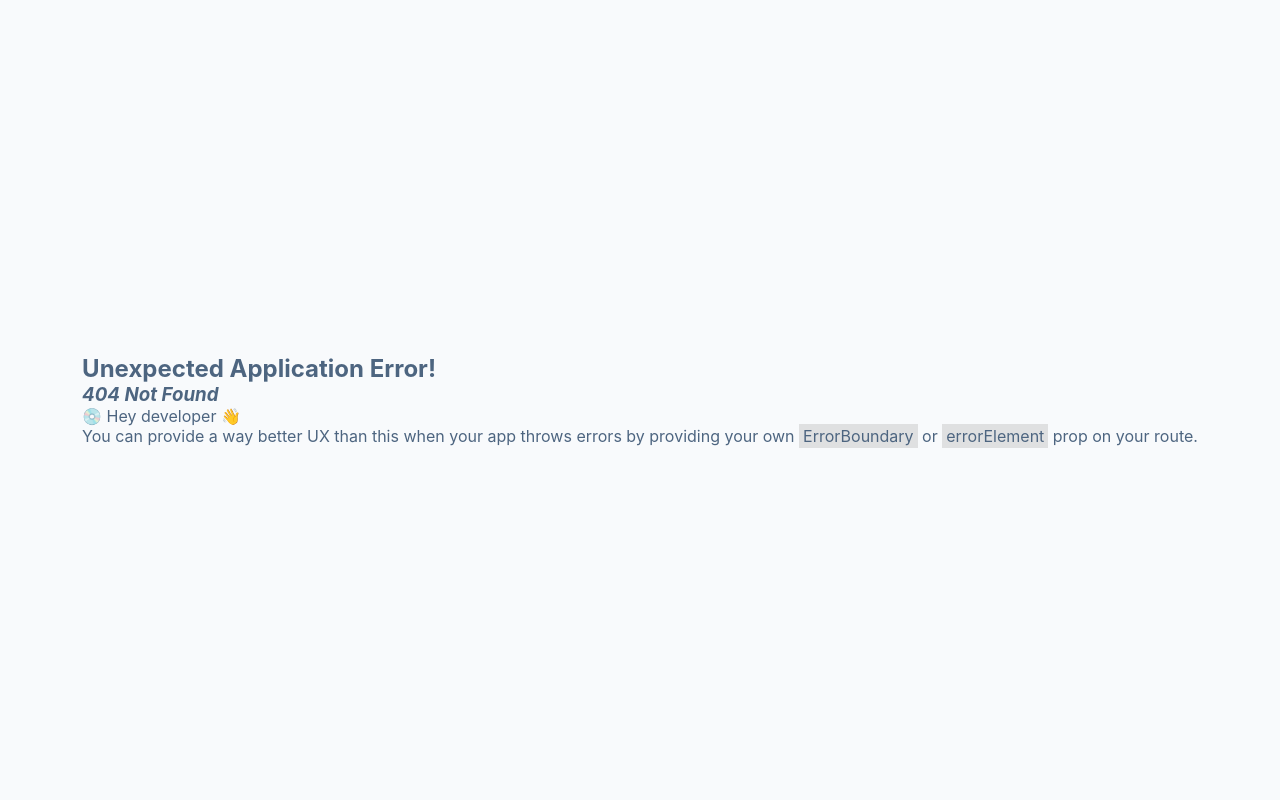
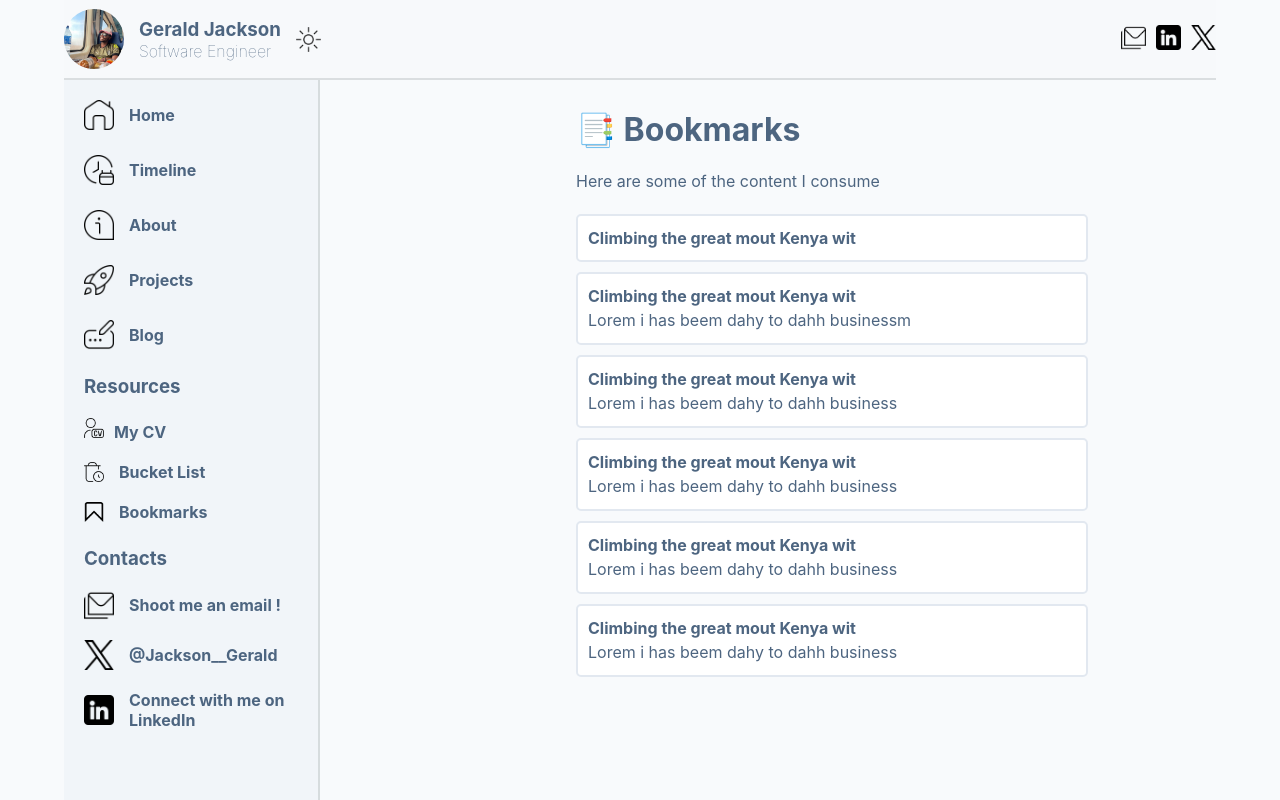
Before and after one commit to Codedys/Portfolio, a React (Vite) app: page /bookmarks in a window 1280 px wide. Before the commit this address had no page. Built offline with nearby package versions, Linux system fonts and the light colour scheme.

Commit message:
made a few changes on my bookmart page

```diff
--- a/src/App.jsx
+++ b/src/App.jsx
@@ -4,6 +4,16 @@ import { useState } from "react";
 
 const App = () => {
   const [toggle, setToggle] = useState(false);
+
+  const handleDownload = () => {
+    const link = document.createElement("a");
+    link.href = "/jacksonobere.pdf";
+    link.download = "ObereCv.pdf";
+    link.click();
+  };
+  const handleToggle = () => {
+    setToggle(!toggle);
+  };
 
   return (
     <div className="container">
@@ -17,9 +27,15 @@ const App = () => {
           <img className="icon" src="/light.png" alt="" />
         </div>
         <div className="socials">
-          <img src="/email.png" alt="" />
-          <img src="/linkedin.png" alt="" />
-          <img src="/twitter.png" alt="" />
+          <a href="mailto:oberegeraldjackson@gmail.com" target="_blank">
+            <img src="/email.png" alt="" />
+          </a>
+          <a >
+            <img src="/linkedin.png" alt="" />
+          </a>
+          <a href="https://x.com/Jackson__Gerald">
+            <img src="/twitter.png" alt="" />
+          </a>
         </div>
       </nav>
 
@@ -56,46 +72,48 @@ const App = () => {
             </Link>
           </div>
           <div className="route-elements">
-            <Link onClick={()=> setToggle(!toggle)} className="desktop">
+            <Link onClick={handleToggle} className="desktop">
               <img src="resources.png" alt="" />
               <h4>Resources</h4>
             </Link>
             <div className="underitems">
               <h3>Resources</h3>
-              <div>
+              <div onClick={handleDownload}>
                 <img src="/cv.png" alt="" />
                 <span>My CV</span>
               </div>
-              <div>
+              <Link className="ulinks" to="bucketlist">
                 <img src="/bucket.png" alt="" />
                 <span>Bucket List</span>
-              </div>
-              <div>
+              </Link>
+              <Link className="ulinks" to="bookmarks">
                 <img src="/bookmark.png" alt="" />
                 <span>Bookmarks</span>
-              </div>
+              </Link>
             </div>
           </div>
           <div className="route-elements">
             <div className="underitems">
               <h3>Contacts</h3>
-              <div>
+              <a href="mailto:oberegeraldjackson@gmail.com" target="_blank">
                 <img src="/email.png" alt="" />
                 <span>Shoot me an email !</span>
-              </div>
-              <div>
+              </a>
+
+              <a href="https://x.com/Jackson__Gerald" target="blank">
                 <img src="/twitter.png" alt="" />
                 <span>@Jackson__Gerald</span>
-              </div>
-              <div>
+              </a>
+
+              <a href="https://x.com/Jackson__Gerald" target="blank">
                 <img src="/linkedin.png" alt="" />
                 <span>Connect with me on LinkedIn</span>
-              </div>
+              </a>
             </div>
           </div>
         </div>
         <div className="page-content">
-          {toggle ? <Popup /> : null}
+          {toggle ? <Popup clickToggler={handleToggle} /> : null}
           <Outlet />
         </div>
       </main>
--- a/src/components/blog/blog.css
+++ b/src/components/blog/blog.css
@@ -6,6 +6,7 @@
     padding-right: 10px;
 
     h1{
+
         margin-top: 10px;
 
     }
--- a/src/components/blogpost/Blogpost.jsx
+++ b/src/components/blogpost/Blogpost.jsx
@@ -59,7 +59,7 @@ const Blogpost = () => {
   return (
     <div className="blogpost-main">
       {blog ? (
-        <div dangerouslySetInnerHTML={{ __html: blog }} />
+        <div  className =" content"dangerouslySetInnerHTML={{ __html: blog }} />
       ) : (
         <p>Loading...</p>
       )}
--- a/src/components/blogpost/blogpost.css
+++ b/src/components/blogpost/blogpost.css
@@ -5,13 +5,15 @@
     overflow-y: auto;
     padding-right: 10px;
 
+    .content{
+      width: 100%;
       img{
         width: 100%;
         height: auto;
         object-fit: contain;
       }
 
-    /* blogpost.css */
+
 
       .copy-button {
         position: absolute;
@@ -40,5 +42,16 @@
       pre code {
         padding-right: 50px;
       }
+    }
 
 }
+@media (max-width: 480px) {
+  .blogpost-main{
+    height: 100%;
+    width: 100%;
+    margin-top: 10px;
+    overflow-y: auto;
+    padding-right: 5px;
+  }
+
+}
--- /dev/null
+++ b/src/components/bookmarks/Bookmarks.jsx
@@ -0,0 +1,38 @@
+import ".././bucketlist/bucketlist.css"
+
+const Bookmarks = () => {
+  return (
+    <div className="bucketlist-main">
+      <h1>📑 Bookmarks</h1>
+      <p> Here are some of the content I consume</p>
+      <div className="bucketlist-cards">
+        <div className="b-card">
+          <h5>Climbing the great mout Kenya wit</h5>
+          <p></p>
+        </div>
+        <div className="b-card">
+          <h5>Climbing the great mout Kenya wit</h5>
+          <p>Lorem i has beem dahy to dahh businessm </p>
+        </div>
+        <div className="b-card">
+          <h5>Climbing the great mout Kenya wit</h5>
+          <p>Lorem i has beem dahy to dahh business </p>
+        </div>
+        <div className="b-card">
+          <h5>Climbing the great mout Kenya wit</h5>
+          <p>Lorem i has beem dahy to dahh business </p>
+        </div>
+        <div className="b-card">
+          <h5>Climbing the great mout Kenya wit</h5>
+          <p>Lorem i has beem dahy to dahh business </p>
+        </div>
+        <div className="b-card">
+          <h5>Climbing the great mout Kenya wit</h5>
+          <p>Lorem i has beem dahy to dahh business </p>
+        </div>
+      </div>
+    </div>
+  )
+}
+
+export default Bookmarks
--- a/src/components/popup/Popup.jsx
+++ b/src/components/popup/Popup.jsx
@@ -1,20 +1,29 @@
-import "./popup.css"
+import "./popup.css";
+import { Link } from "react-router-dom";
+const Popup = ({ clickToggler }) => {
+  const handleDownload = () => {
+    const link = document.createElement("a");
+    link.href = "/jacksonobere.pdf";
+    link.download = "ObereCv.pdf";
+    link.click();
+    clickToggler();
+  };
 
-const Popup = () => {
   return (
     <div className="popup-main">
-      <div>
+      <div onClick={handleDownload}>
         <img src="/cv.png" alt="" />
         <span>My CV</span>
       </div>
-      <div>
+      <Link  onClick={()=>{clickToggler()}} className="lis" to="/bucketlist">
         <img src="/bucket.png" alt="" />
         <span>Bucket List</span>
-      </div>
-      <div>
+      </Link>
+
+      <Link onClick={()=>{clickToggler()}}  className="lis" to="bookmarks">
         <img src="/bookmark.png" alt="" />
         <span>Bookmarks</span>
-      </div>
+      </Link>
     </div>
   );
 };
--- a/src/components/popup/popup.css
+++ b/src/components/popup/popup.css
@@ -25,4 +25,19 @@
       font-size: medium;
     }
   }
+
+  .lis {
+    text-decoration: none;
+    color: inherit;
+    img {
+      height: 20px;
+      width: 20px;
+      cursor: pointer;
+    }
+    span {
+      margin-left: 10px;
+      font-weight: bold;
+      font-size: medium;
+    }
+  }
 }
--- a/src/index.css
+++ b/src/index.css
@@ -28,8 +28,6 @@ body {
     justify-content: space-between;
     align-items: center;
     border-bottom: 2px solid rgba(159, 166, 168, 0.329);
-    padding-left: 30px;
-    padding-right: 30px;
     background-color: rgba(248, 250, 252, 0.5);
 
     .userinfo {
@@ -92,6 +90,7 @@ body {
           gap: 15px;
           text-decoration: none;
           color: inherit;
+
         }
 
         .desktop {
@@ -102,14 +101,39 @@ body {
           flex-direction: column;
           gap: 20px;
 
+          a{
+            text-decoration: none;
+            color: inherit;
+
+            span {
+
+              font-weight: bold;
+              font-size: medium;
+            }
+
+          }
+
           div {
+            cursor: pointer;
+            img {
+              height: 20px;
+              width: 20px;
+
+            }
+            span {
+              margin-left: 10px;
+              font-weight: bold;
+              font-size: medium;
+            }
+          }
+          .ulinks {
             img {
               height: 20px;
               width: 20px;
               cursor: pointer;
             }
             span {
-              margin-left: 10px;
+
               font-weight: bold;
               font-size: medium;
             }
@@ -138,10 +162,8 @@ body {
 @media (max-width: 480px) {
   .container {
     nav {
-      padding-left: 5px;
-      padding-right: 5px;
-      position: fixed;
-
+      width: 90%;
+      position:fixed ;
 
       .userinfo {
         gap: 10px;
@@ -202,18 +224,21 @@ body {
               width: 20px;
               cursor: pointer;
             }
-
           }
           .underitems {
+
             display: none;
             flex-direction: column;
             gap: 20px;
 
             div {
+
+
               img {
                 height: 20px;
                 width: 20px;
                 cursor: pointer;
+
               }
               span {
                 margin-left: 10px;
@@ -221,6 +246,7 @@ body {
                 font-size: medium;
               }
             }
+
           }
           .links {
             display: flex;
@@ -243,7 +269,6 @@ body {
         width: 100%;
         padding-bottom: 70px;
         padding-top: 70px;
-
       }
     }
   }
--- a/src/lib/router.jsx
+++ b/src/lib/router.jsx
@@ -7,6 +7,7 @@ import Blog from "../components/blog/Blog";
 import Timeline from "../components/timeline/Timeline";
 import Bucketlist from "../components/bucketlist/Bucketlist";
 import Bloglist from "../components/bloglist/Bloglist";
+import Bookmarks from "../components/bookmarks/Bookmarks";
 import {posts}  from "./query";
 import { allPublications } from "../components/bloglist/Bloglist";
 
@@ -50,6 +51,10 @@ const router = createBrowserRouter([
         element: <Timeline />,
       },
       {
+        path: "bookmarks",
+        element: <Bookmarks />,
+      },
+      {
         path: "bucketlist",
         element: <Bucketlist />,
       },
```
Also changed, not shown: src/components/bloglist/bloglist.css (deleted), 1 other file (tests, documents, lock files or other folders). Lines whose indentation alone changed are shown as unchanged.
